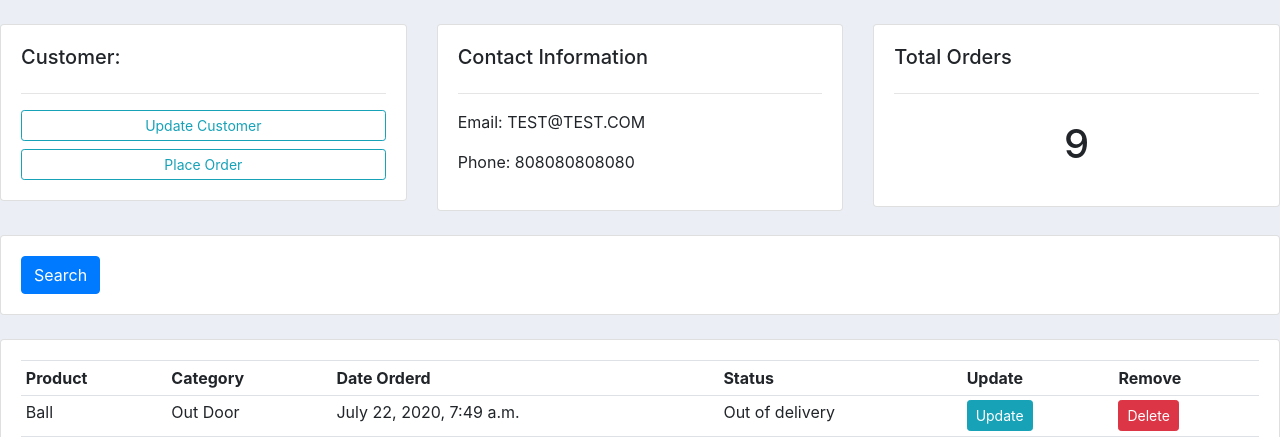
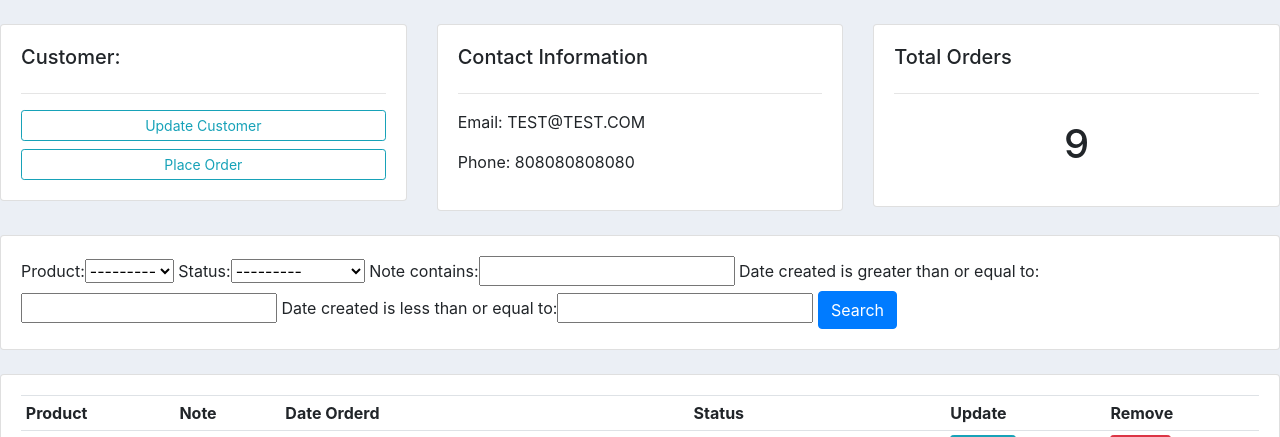
Before and after one commit to TwoCatsCanFly/Django_examples, a Django app: page /customer/1/ in a window 1280 px wide. Shown: the part 56-493 px from the top of the page. Run offline with Django 3.2, Linux system fonts and the light colour scheme; data comes from the database, SQL or seed files in the repository; both versions use the stored data as it was after the commit; some libraries are stand-ins or nearby versions.

Commit message:
Registration

```diff
--- a/crm1/accounts/filters.py
+++ b/crm1/accounts/filters.py
@@ -1,7 +1,15 @@
 import django_filters
+from django_filters import DateFilter, CharFilter
 from .models import *
 
 class OrderFilter(django_filters.FilterSet):
+    start_date = DateFilter(field_name='date_created', lookup_expr='gte')
+    end_date = DateFilter(field_name='date_created', lookup_expr='lte')
+    note = CharFilter(field_name='note', lookup_expr='icontains')
+
+
+
     class Meta:
         model = Order
         fields = '__all__'
+        exclude = ['customer','date_created']
--- a/crm1/accounts/models.py
+++ b/crm1/accounts/models.py
@@ -44,6 +44,7 @@ class Order(models.Model):
     product = models.ForeignKey(Product, null=True, on_delete= models.SET_NULL)
     date_created = models.DateTimeField(auto_now_add=True, null=True)
     status = models.CharField(max_length=200, null=True, choices=STATUS)
+    note = models.CharField(max_length=1000, null=True)
 
     def __str__(self):
         return self.product.name
--- a/crm1/accounts/templates/accounts/customer.html
+++ b/crm1/accounts/templates/accounts/customer.html
@@ -36,8 +36,9 @@
 <div class="row">
 	<div class="col">
 		<div class="card card-body">
+
 			<form method="get">
-
+				{{myFilter.form}}
 		    <button class="btn btn-primary" type="submit">Search</button>
 		  </form>
 		</div>
@@ -52,7 +53,7 @@
 			<table class="table table-sm">
 				<tr>
 					<th>Product</th>
-					<th>Category</th>
+					<th>Note</th>
 					<th>Date Orderd</th>
 					<th>Status</th>
 					<th>Update</th>
@@ -61,7 +62,7 @@
 						{% for order in orders %}
 							<tr>
 							<td>{{ order.product }}</td>
-							<td>{{ order.product.category }}</td>
+							<td>{{ order.note }}</td>
 							<td>{{ order.date_created }}</td>
 							<td>{{ order.status }}</td>
 							<td><a class="btn btn-sm btn-info" href="{% url 'update_order' order.id %}">Update</a> </td>
--- /dev/null
+++ b/crm1/accounts/templates/accounts/login.html
@@ -0,0 +1 @@
+<h3>Login</h3>
--- a/crm1/accounts/urls.py
+++ b/crm1/accounts/urls.py
@@ -2,10 +2,12 @@ from django.urls import path
 from . import views
 
 urlpatterns = [
+    path('register/', views.registerPage, name='register'),
+    path('login/', views.loginPage, name='login'),
     path('', views.home, name='home'),
     path('products/', views.products, name='products'),
     path('customer/<str:pk>/', views.customer, name='customer'),
     path('create_order/<str:pk>/', views.createOrder, name='create_order'),
     path('update_order/<str:pk>/', views.updateOrder, name='update_order'),
-    path('delete_order/<str:pk>/', views.deleteOrder, name='delete_order')
+    path('delete_order/<str:pk>/', views.deleteOrder, name='delete_order'),
 ]
--- a/crm1/accounts/views.py
+++ b/crm1/accounts/views.py
@@ -1,7 +1,24 @@
 from django.shortcuts import render, redirect
 from .models import *
-from .forms import OrderForm
+from .forms import OrderForm, CreateUserForm
 from django.forms import inlineformset_factory
+from  .filters import OrderFilter
+from django.contrib.auth.forms import UserCreationForm
+
+def registerPage(request):
+    form = CreateUserForm()
+    #sgfdjsdftgjdfg364654
+    if request.method == 'POST':
+        form = CreateUserForm(request.POST)
+        if form.is_valid():
+            form.save()
+
+    context = {'form':form}
+    return render(request, 'accounts/register.html',context)
+
+def loginPage(request):
+    context = {}
+    return render(request, 'accounts/login.html',context)
 
 def home(request):
     orders = Order.objects.all()
@@ -29,7 +46,13 @@ def customer(request, pk):
 
     orders = customer.order_set.all()
     orders_count = orders.count()
-    context = {'customer':customer,'orders':orders,'orders_count':orders_count}
+
+    myFilter = OrderFilter(request.GET, queryset=orders)
+    orders = myFilter.qs
+
+    context = {'customer':customer,'orders':orders,
+               'orders_count':orders_count,
+               'myFilter':myFilter}
     return render(request,'accounts/customer.html',context)
 
 def createOrder(request, pk):
```
Also changed, not shown: crm1/accounts/forms.py (+13 -0 lines), crm1/accounts/templates/accounts/register.html (added, +8 -0 lines), crm1/db.sqlite3.
